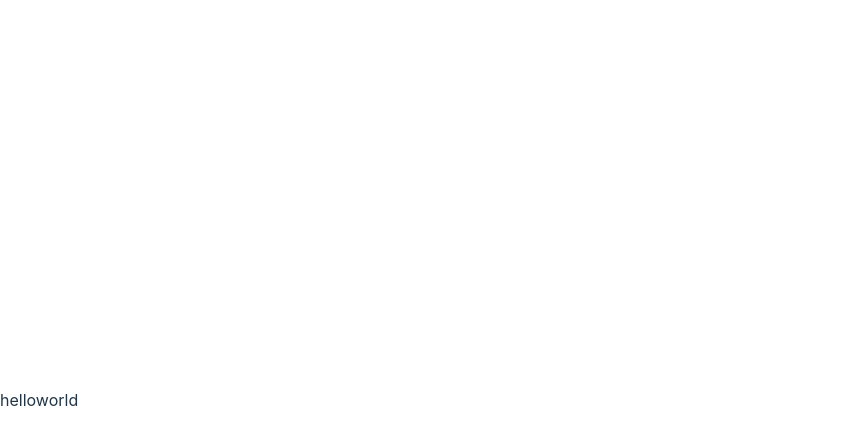
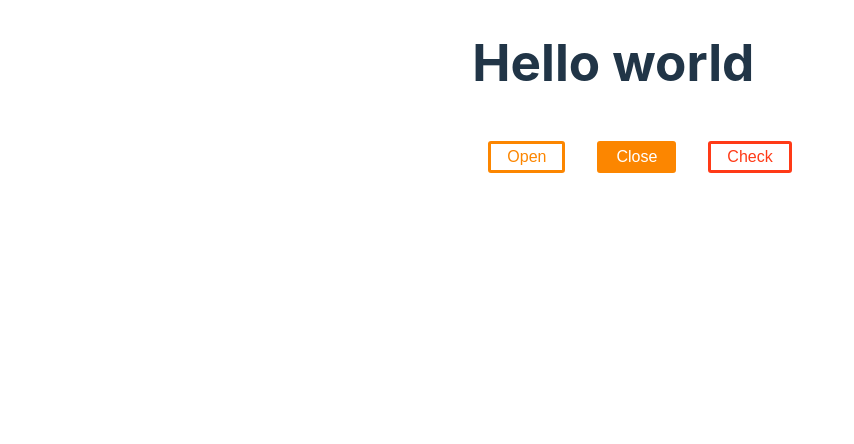
Before and after one commit to mamont79/eCommerce-Application, a React (Vite) app: page / in a window 1280 px wide. Shown: the top 444 px of the page, without its empty margins (0-854 px from the left). Built offline with nearby package versions, Linux system fonts and the light colour scheme.

Commit message:
feat: add styled components

```diff
--- a/package.json
+++ b/package.json
@@ -11,8 +11,10 @@
     "prepare": "husky install"
   },
   "dependencies": {
+    "@types/styled-components": "^5.1.26",
     "react": "^18.2.0",
-    "react-dom": "^18.2.0"
+    "react-dom": "^18.2.0",
+    "styled-components": "^6.0.7"
   },
   "devDependencies": {
     "@types/react": "^18.2.15",
--- a/src/App.tsx
+++ b/src/App.tsx
@@ -1,3 +1,5 @@
+import Welcome from './pages/welcome';
+
 export default function App() {
-  return <div>helloworld</div>;
+  return Welcome();
 }
--- /dev/null
+++ b/src/components/button.tsx
@@ -0,0 +1,26 @@
+import styled from 'styled-components';
+
+const Button = styled.button<{ $primary?: boolean }>`
+  background: ${(props) => (props.$primary ? '#fc8600' : 'white')};
+  color: ${(props) => (props.$primary ? 'white' : '#fc8600')};
+  font-size: 1em;
+  margin: 1em;
+  padding: 0.25em 1em;
+  border: solid #fc8600;
+  border-radius: 3px;
+  cursor: pointer;
+  transition: all 1s;
+
+  &:hover {
+    background: ${(props) => (props.$primary ? 'white' : '#fc8600')};
+    color: ${(props) => (props.$primary ? '#fc8600' : 'white')};
+  }
+`;
+
+const CheckButton = styled(Button)`
+  color: #ff3a17;
+  border-color: #ff3a17;
+  background: #ffffff;
+`;
+
+export { Button, CheckButton };
--- a/src/index.css
+++ b/src/index.css
@@ -25,8 +25,6 @@ a:hover {
 
 body {
   margin: 0;
-  display: flex;
-  place-items: center;
   min-width: 320px;
   min-height: 100vh;
 }
@@ -34,25 +32,6 @@ body {
 h1 {
   font-size: 3.2em;
   line-height: 1.1;
-}
-
-button {
-  border-radius: 8px;
-  border: 1px solid transparent;
-  padding: 0.6em 1.2em;
-  font-size: 1em;
-  font-weight: 500;
-  font-family: inherit;
-  background-color: #1a1a1a;
-  cursor: pointer;
-  transition: border-color 0.25s;
-}
-button:hover {
-  border-color: #646cff;
-}
-button:focus,
-button:focus-visible {
-  outline: 4px auto -webkit-focus-ring-color;
 }
 
 @media (prefers-color-scheme: light) {
--- /dev/null
+++ b/src/pages/welcome/index.tsx
@@ -0,0 +1,13 @@
+import { Button, CheckButton } from '../../components/button';
+import Wrapper from './style';
+
+export default function Welcome() {
+  return (
+    <Wrapper>
+      <h1>Hello world</h1>
+      <Button>Open</Button>
+      <Button $primary>Close</Button>
+      <CheckButton>Check</CheckButton>
+    </Wrapper>
+  );
+}
--- /dev/null
+++ b/src/pages/welcome/style.tsx
@@ -0,0 +1,9 @@
+import styled from 'styled-components';
+
+const Wrapper = styled.div`
+  display: block;
+  margin: 0 auto;
+  width: fit-content;
+`;
+
+export default Wrapper;
```
Also changed, not shown: 1 other file (tests, documents, lock files or other folders).
